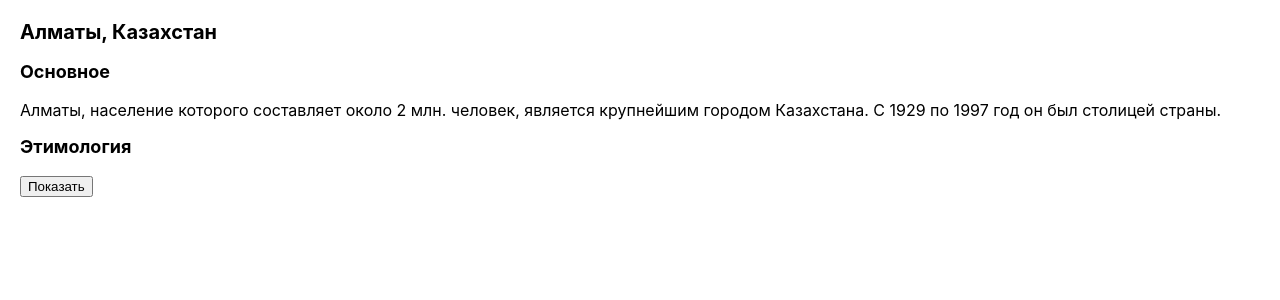
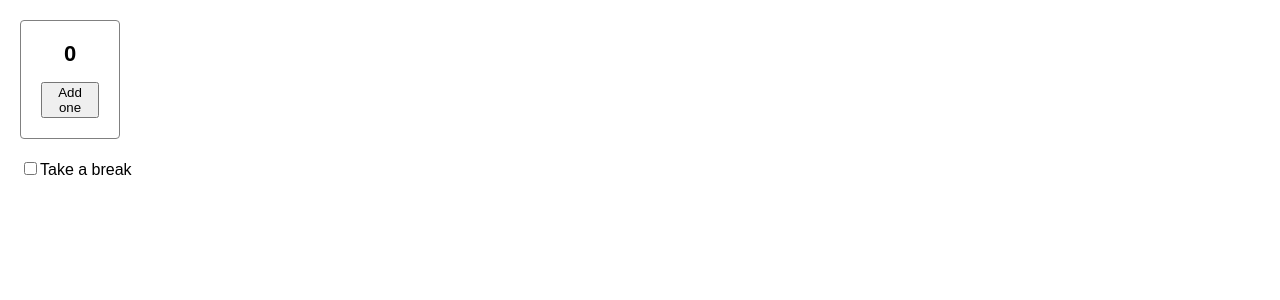
Before and after one commit to becasualle/devsurge-react-course, a React (Create React App) app: page / in a window 1280 px wide. Shown: the top 300 px of the page. Built offline with nearby package versions, Linux system fonts and the light colour scheme.

Commit message:
Хранение и сброс состояния в дереве Реакт

```diff
--- a/src/App.jsx
+++ b/src/App.jsx
@@ -1,9 +1,9 @@
-import { Accordion } from './sharing-state-between-components';
+import { ParaCounter } from './preserving-and-resetting-state';
 
 export default function App() {
   return (
     <>
-      <Accordion />
+      <ParaCounter />
     </>
   );
 }
--- /dev/null
+++ b/src/preserving-and-resetting-state/FancyCounter.jsx
@@ -0,0 +1,44 @@
+import { useState } from 'react';
+import style from './styles.module.css';
+
+export function FancyCounter() {
+  const [isFancy, setIsFancy] = useState(false);
+  return (
+    <div>
+      {isFancy ? <Counter isFancy={true} /> : <Counter isFancy={false} />}
+      <label>
+        <input
+          type="checkbox"
+          checked={isFancy}
+          onChange={(e) => {
+            setIsFancy(e.target.checked);
+          }}
+        />
+        Use fancy styling
+      </label>
+    </div>
+  );
+}
+
+function Counter({ isFancy }) {
+  const [score, setScore] = useState(0);
+  const [hover, setHover] = useState(false);
+  let className = style.counter;
+  if (hover) {
+    className += ` ${style.hover}`;
+  }
+  if (isFancy) {
+    className += ` ${style.fancy}`;
+  }
+
+  return (
+    <div
+      className={className}
+      onPointerEnter={() => setHover(true)}
+      onPointerLeave={() => setHover(false)}
+    >
+      <h1>{score}</h1>
+      <button onClick={() => setScore(score + 1)}>Add one</button>
+    </div>
+  );
+}
--- /dev/null
+++ b/src/preserving-and-resetting-state/ParaCounter.jsx
@@ -0,0 +1,42 @@
+import { useState } from 'react';
+import style from './styles.module.css';
+
+export function ParaCounter() {
+  const [isPaused, setIsPaused] = useState(false);
+  return (
+    <div>
+      {isPaused ? <p>See you later!</p> : <Counter />}
+      <label>
+        <input
+          type="checkbox"
+          checked={isPaused}
+          onChange={(e) => {
+            setIsPaused(e.target.checked);
+          }}
+        />
+        Take a break
+      </label>
+    </div>
+  );
+}
+
+function Counter() {
+  const [score, setScore] = useState(0);
+  const [hover, setHover] = useState(false);
+
+  let className = style.counter;
+  if (hover) {
+    className += ` ${style.hover}`;
+  }
+
+  return (
+    <div
+      className={className}
+      onPointerEnter={() => setHover(true)}
+      onPointerLeave={() => setHover(false)}
+    >
+      <h1>{score}</h1>
+      <button onClick={() => setScore(score + 1)}>Add one</button>
+    </div>
+  );
+}
--- /dev/null
+++ b/src/preserving-and-resetting-state/ReplacedCounters.jsx
@@ -0,0 +1,43 @@
+import { useState } from 'react';
+import style from './styles.module.css';
+
+export function ReplacedCounters() {
+  const [showB, setShowB] = useState(true);
+  return (
+    <div>
+      <Counter />
+      {showB && <Counter />}
+      <label>
+        <input
+          type="checkbox"
+          checked={showB}
+          onChange={(e) => {
+            setShowB(e.target.checked);
+          }}
+        />
+        Render the second counter
+      </label>
+    </div>
+  );
+}
+
+function Counter() {
+  const [score, setScore] = useState(0);
+  const [hover, setHover] = useState(false);
+
+  let className = style.counter;
+  if (hover) {
+    className += ` ${style.hover}`;
+  }
+
+  return (
+    <div
+      className={className}
+      onPointerEnter={() => setHover(true)}
+      onPointerLeave={() => setHover(false)}
+    >
+      <h1>{score}</h1>
+      <button onClick={() => setScore(score + 1)}>Add one</button>
+    </div>
+  );
+}
--- /dev/null
+++ b/src/preserving-and-resetting-state/SeparateCounters.jsx
@@ -0,0 +1,32 @@
+import { useState } from 'react';
+import style from './styles.module.css';
+
+export function SeparateCounters() {
+  return (
+    <div>
+      <Counter />
+      <Counter />
+    </div>
+  );
+}
+
+function Counter() {
+  const [score, setScore] = useState(0);
+  const [hover, setHover] = useState(false);
+
+  let className = style.counter;
+  if (hover) {
+    className += ` ${style.hover}`;
+  }
+
+  return (
+    <div
+      className={className}
+      onPointerEnter={() => setHover(true)}
+      onPointerLeave={() => setHover(false)}
+    >
+      <h1>{score}</h1>
+      <button onClick={() => setScore(score + 1)}>Add one</button>
+    </div>
+  );
+}
--- /dev/null
+++ b/src/preserving-and-resetting-state/index.js
@@ -0,0 +1,5 @@
+// import { SeparateCounters } from './SeparateCounters';
+export { SeparateCounters } from './SeparateCounters';
+export { ReplacedCounters } from './ReplacedCounters';
+export { FancyCounter } from './FancyCounter';
+export { ParaCounter } from './ParaCounter';
--- /dev/null
+++ b/src/preserving-and-resetting-state/styles.module.css
@@ -0,0 +1,71 @@
+* {
+  box-sizing: border-box;
+}
+
+body {
+  font-family: sans-serif;
+  margin: 20px;
+  padding: 0;
+}
+
+h1 {
+  margin-top: 0;
+  font-size: 22px;
+}
+
+h2 {
+  margin-top: 0;
+  font-size: 20px;
+}
+
+h3 {
+  margin-top: 0;
+  font-size: 18px;
+}
+
+h4 {
+  margin-top: 0;
+  font-size: 16px;
+}
+
+h5 {
+  margin-top: 0;
+  font-size: 14px;
+}
+
+h6 {
+  margin-top: 0;
+  font-size: 12px;
+}
+
+code {
+  font-size: 1.2em;
+}
+
+ul {
+  padding-inline-start: 20px;
+}
+
+label {
+  display: block;
+  clear: both;
+}
+
+.counter {
+  width: 100px;
+  text-align: center;
+  border: 1px solid gray;
+  border-radius: 4px;
+  padding: 20px;
+  margin: 0 20px 20px 0;
+  float: left;
+}
+
+.hover {
+  background: #ffffd8;
+}
+
+.fancy {
+  border: 5px solid gold;
+  color: #ff6767;
+}
```
